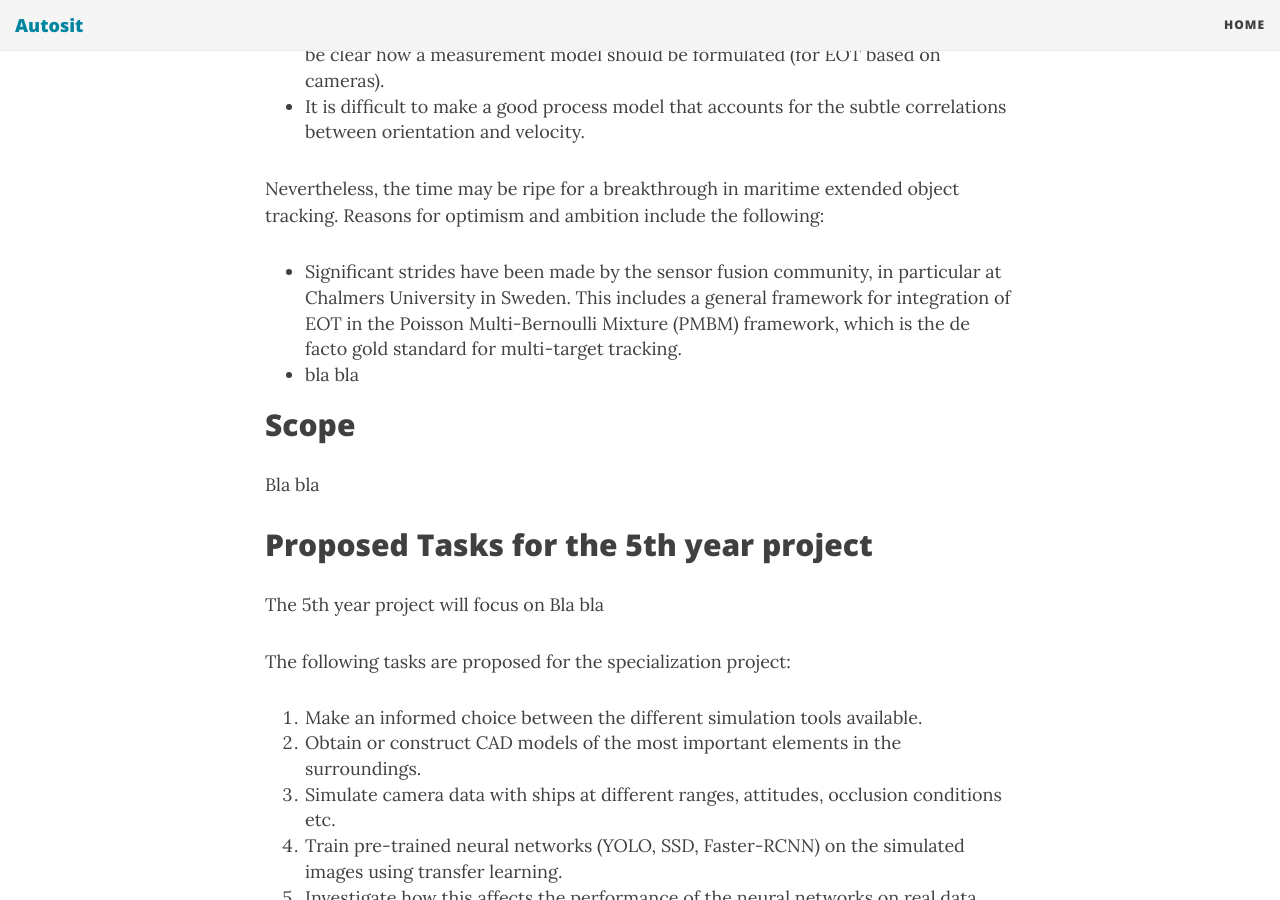
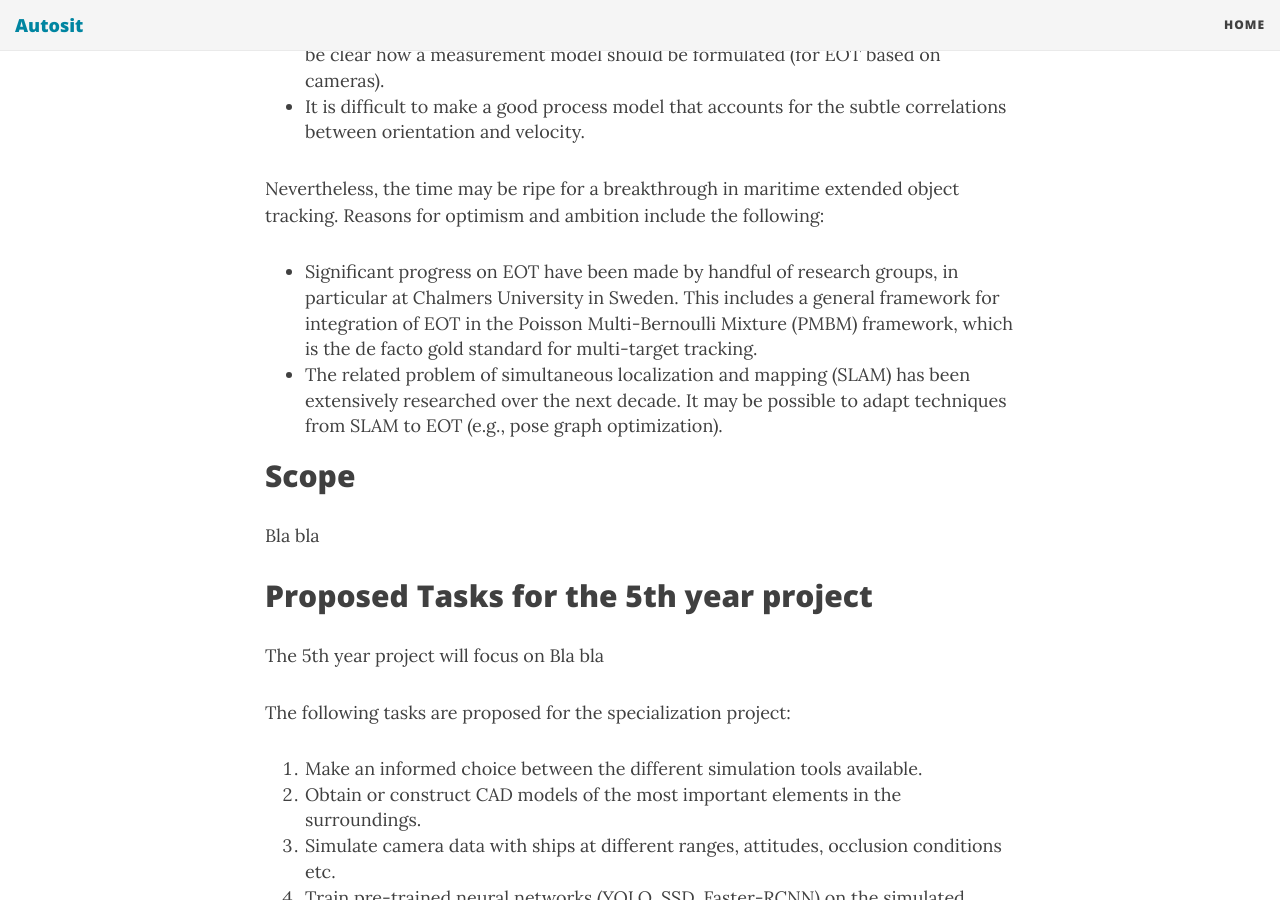
Before and after one commit to autosit/autosit.github.io, a Jekyll site: the page built from _posts/2020-04-08-multisensor-eot.md, in a window 1280 px wide and 900 px high, scrolled down 1044 px. Built offline with Jekyll 4.4.1, drawn with Linux system fonts in a browser that asks for light colours; nearby versions of some CDN libraries.

Commit message:
added multisensor eot project 5

```diff
--- a/_posts/2020-04-08-multisensor-eot.md
+++ b/_posts/2020-04-08-multisensor-eot.md
@@ -20,8 +20,8 @@ While the traditional tracking methods from the 70s and 80s have assumed that al
 
 Nevertheless, the time may be ripe for a breakthrough in maritime extended object tracking. Reasons for optimism and ambition include the following:
 
-* Significant strides have been made by the sensor fusion community, in particular at Chalmers University in Sweden. This includes a general framework for integration of EOT in the Poisson Multi-Bernoulli Mixture (PMBM) framework, which is the de facto gold standard for multi-target tracking.
-* bla bla
+* Significant progress on EOT have been made by handful of research groups, in particular at Chalmers University in Sweden. This includes a general framework for integration of EOT in the Poisson Multi-Bernoulli Mixture (PMBM) framework, which is the de facto gold standard for multi-target tracking.
+* The related problem of simultaneous localization and mapping (SLAM) has been extensively researched over the next decade. It may be possible to adapt techniques from SLAM to EOT (e.g., pose graph optimization).
 
 ## Scope
 
```
